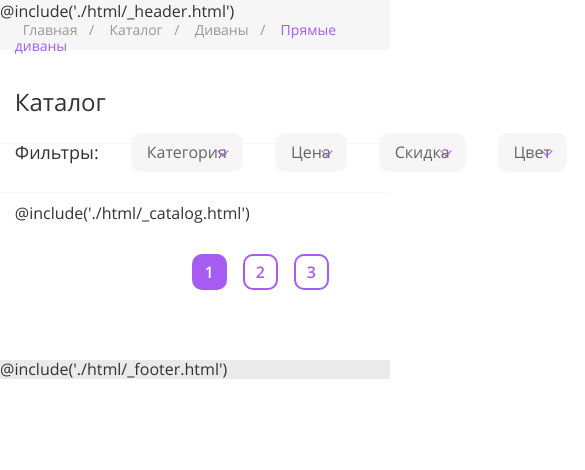
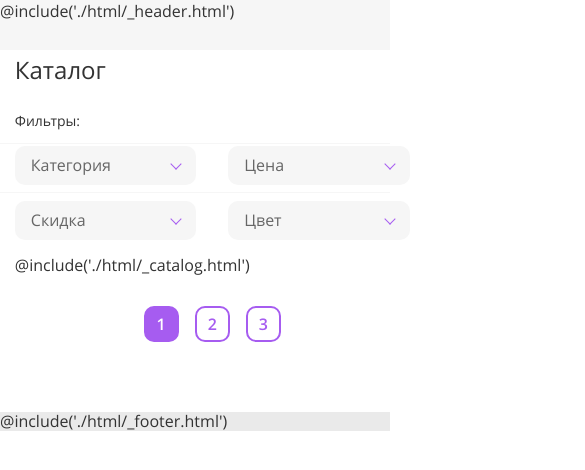
Before and after one commit to gromovamu/sit-dwn-pls, a website: page src/catalog.html in a window 390 px wide. Shown: the top 470 px of the page, 585 px wide, since content can reach past the window. Drawn offline with Linux system fonts and the light colour scheme; files that its build step writes are made by us from their sources.

Commit message:
доделала адаптив на странице каталога,pixel perfect не проверяла

```diff
--- a/src/sass/_catalog_effect.scss
+++ b/src/sass/_catalog_effect.scss
@@ -0,0 +1,17 @@
+/*filter__checkbox effect*/
+.filter__checkbox-check  {
+  transition: border-color 0.4s ease-in-out;
+}
+
+.filter__checkbox__input:focus-visible + .filter__checkbox-check  {
+  border-color: $main-color;
+  background-color: $main-color-light;
+}
+
+.filter__checkbox__input:hover + .filter__checkbox-check  {
+  border-color: $main-color;
+}
+
+.filter__checkbox__input:active + .filter__checkbox-check  {
+  border-color: $main-color-dark;
+}
--- a/src/sass/_catalog_media.scss
+++ b/src/sass/_catalog_media.scss
@@ -5,7 +5,7 @@
 
   .catalog-section__title {
     grid-column: 1/ span $count_grid-column-1024;
-    margin-bottom: 16px;
+    margin-bottom: 27px;
   }
 
   .filter {
@@ -27,7 +27,7 @@
   }
 
   .catalog-btn-container {
-    grid-column: span 9;
+    grid-column: span $count_grid-column-1024;
     grid-row: initial;
   }
 
@@ -109,10 +109,6 @@
     transform-origin: center;
   }
 
-  .filter__checkbox-list {
-
-  }
-
   .filter__btn {
     transition: background-color 0.4s ease-in-out;
   }
@@ -130,6 +126,55 @@
   .filter__btn--active::after {
     transform: translateY(2px) rotate(135deg);
   }
+}
+
+@media (max-width: 900px) {
+  .catalog-container {
+    grid-template-columns: repeat($count_grid-column-768, 1fr);
+  }
+
+  .catalog-section__title {
+    grid-column: 1/ span $count_grid-column-768;
+  }
+
+  .catalog {
+    grid-column: span $count_grid-column-768;
+  }
+
+  .catalog-btn-container {
+    grid-column: span $count_grid-column-768;
+  }
+
+  .filter {
+    grid-column: span 4;
+    grid-template-columns: repeat(4, 1fr);
+  }
+
+  .filter__title {
+    grid-column: span 4;
+    margin-bottom: $internal-padding-mobile;
+    font-size: 14px;
+    line-height: 130%;
+  }
+
+  .filter__fieldset {
+    margin-bottom: $internal-padding-mobile;
+  }
+
 
 
 }
+
+@media (max-width: 760px) {
+  .filter {
+    grid-column: span $count_grid-column-768;
+  }
+
+}
+
+@media (max-width: 520px) {
+  .breadcrumbs {
+    visibility: hidden;
+    position: absolute;
+  }
+}
--- a/src/sass/_header_media.scss
+++ b/src/sass/_header_media.scss
@@ -162,7 +162,7 @@
     visibility: hidden;
     top: $header-row-height1-768 + $header-row-height2-768;
     left: 50%;
-    z-index: 52;
+    z-index: 100;
     grid-column: initial;
     order: initial;
     padding: $internal-padding;
--- a/src/sass/style_catalog.scss
+++ b/src/sass/style_catalog.scss
@@ -9,11 +9,13 @@
 
 
 /* --- breadcrumbs  ---*/
-.breadcrumbs {
-  padding-top: 23px;
-  font-size: 14px;
-  line-height: 16px;
-  color: $decor-color;
+.header {
+  .breadcrumbs {
+    padding-top: 23px;
+    font-size: 14px;
+    line-height: 16px;
+    color: $decor-color;
+  }
 }
 
 .breadcrumbs__link-last {
@@ -171,24 +173,6 @@
   opacity: 1;
 }
 
-/*filter__checkbox effect*/
-.filter__checkbox-check  {
-  transition: border-color 0.4s ease-in-out;
-}
-
-.filter__checkbox__input:focus-visible + .filter__checkbox-check  {
-  border-color: $main-color;
-  background-color: $main-color-light;
-}
-
-.filter__checkbox__input:hover + .filter__checkbox-check  {
-  border-color: $main-color;
-}
-
-.filter__checkbox__input:active + .filter__checkbox-check  {
-  border-color: $main-color-dark;
-}
-
 /* catalog */
 
 .catalog {
@@ -300,7 +284,7 @@
 @import 'footer_style.scss';
 
 @import 'main_effects.scss';
+@import 'catalog_effect.scss';
 
-//@import 'effects.scss';
 @import 'media.scss';
 @import 'catalog_media.scss';
```
Also changed, not shown: src/css/style_catalog.css.
